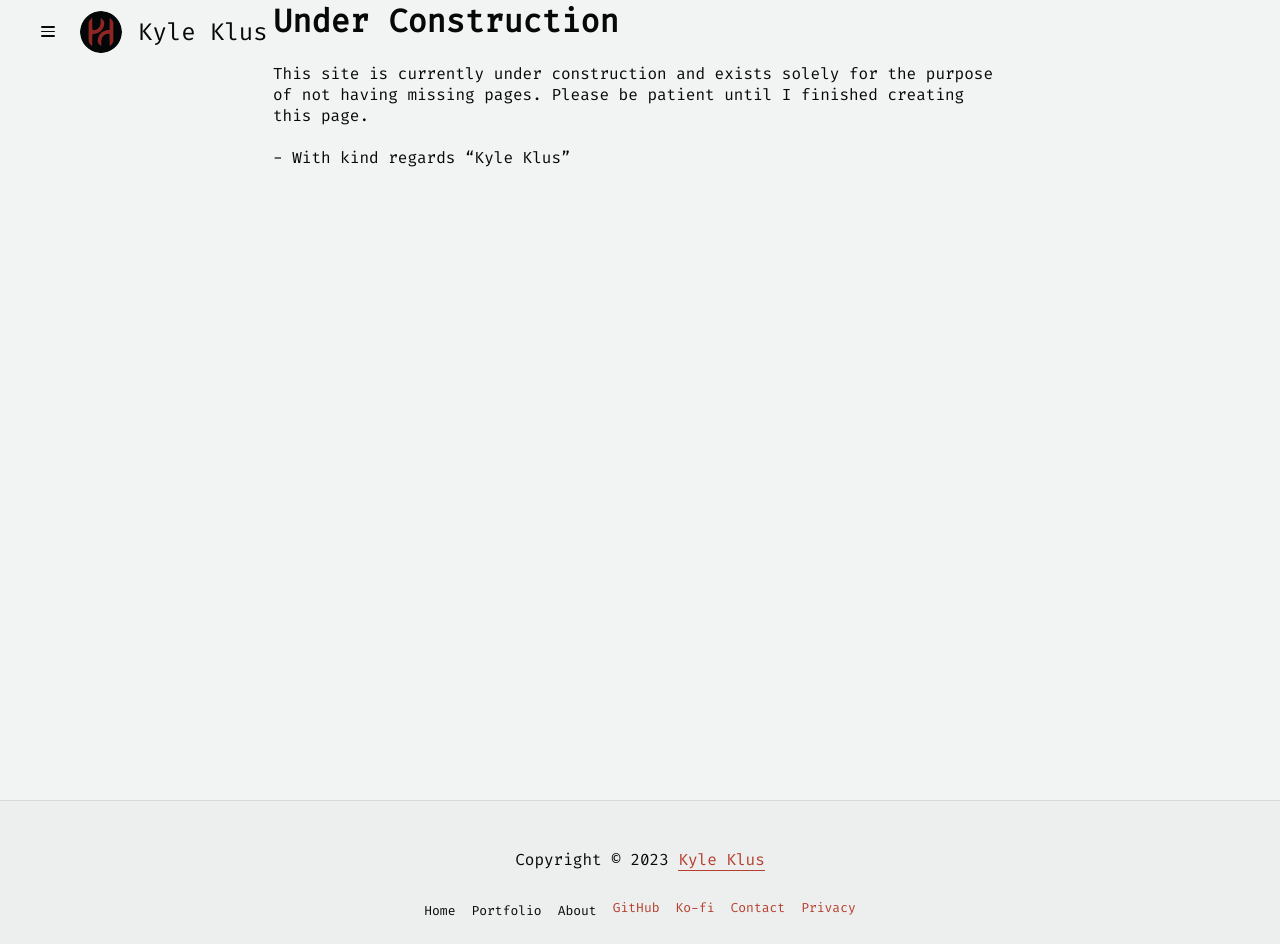
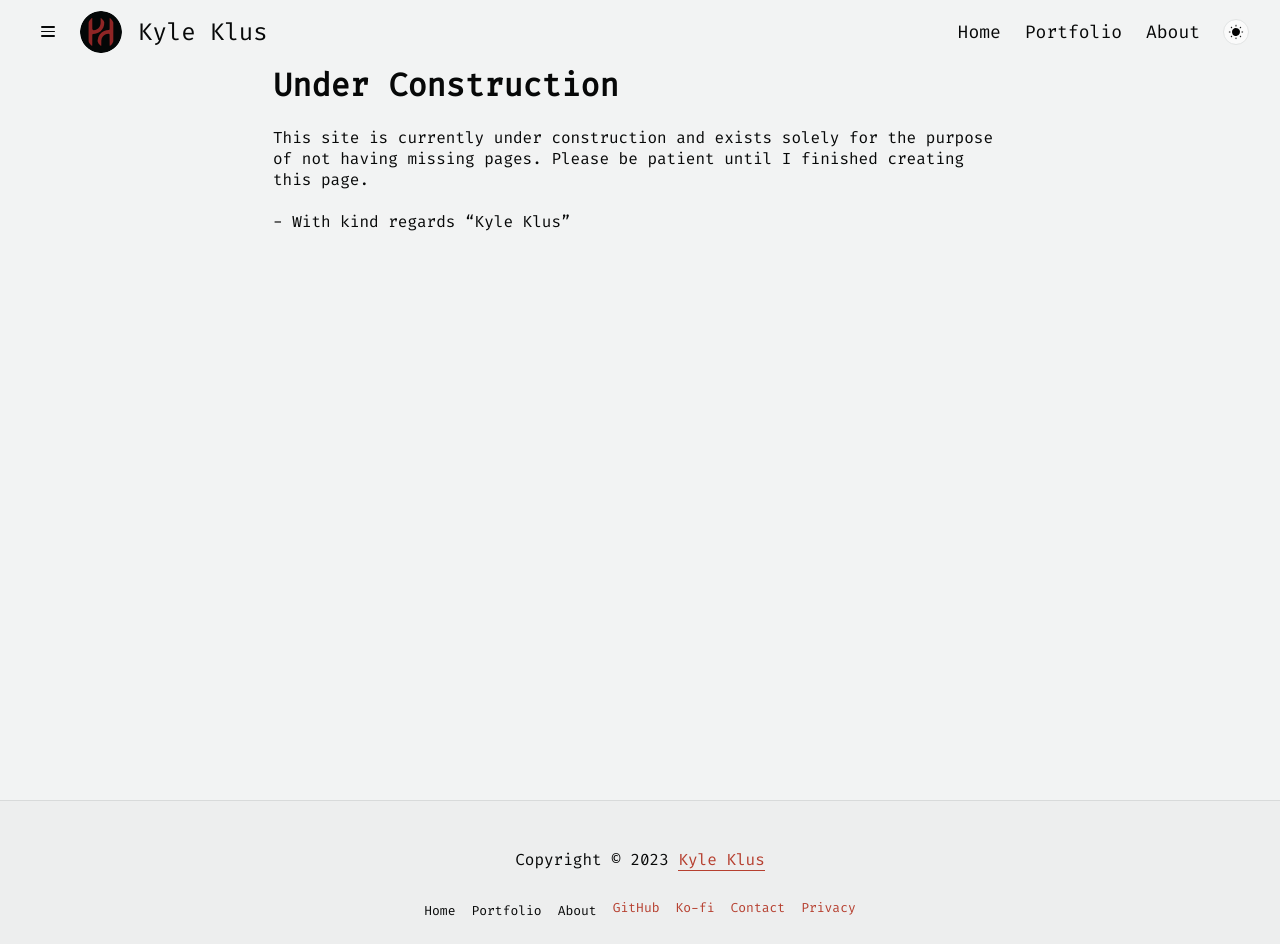
Before and after one commit to KyleKlus/KyleKlus.github.io, a Next.js app: page /projects in a window 1280 px wide. Built offline with nearby package versions, Linux system fonts and the light colour scheme.

Commit message:
- Small fixes to the main site

```diff
--- a/src/pages/projects.tsx
+++ b/src/pages/projects.tsx
@@ -6,6 +6,8 @@ import Header from '@/components/header/Header';
 import Main from '@/components/Main';
 import Content from '@/components/Content';
 import Text from '@/components/Text';
+import ThemeButton from '@/components/buttons/ThemeButton';
+import ScrollNavLink from '@/components/header/ScrollNavLink';
 
 export default function Home() {
   return (
@@ -44,10 +46,24 @@ export default function Home() {
           href="/favicon-16x16.png"
         />
       </Head>
-      <Header />
+      <Header>
+        <ScrollNavLink
+          elementName="heroPage"
+          displayText="Home"
+        />
+        <ScrollNavLink
+          elementName="portfolioPage"
+          displayText="Portfolio"
+        />
+        <ScrollNavLink
+          elementName="aboutPage"
+          displayText="About"
+        />
+        <ThemeButton />
+      </Header>
       <Main>
         <div id={'top'}></div>
-        <Content>
+        <Content className={['applyHeaderOffset'].join(' ')}>
           <Text>
             <h1>Under Construction</h1>
             <br />
```
Also changed, not shown: src/pages/Kyles-Cookbook.tsx (+18 -2 lines).
